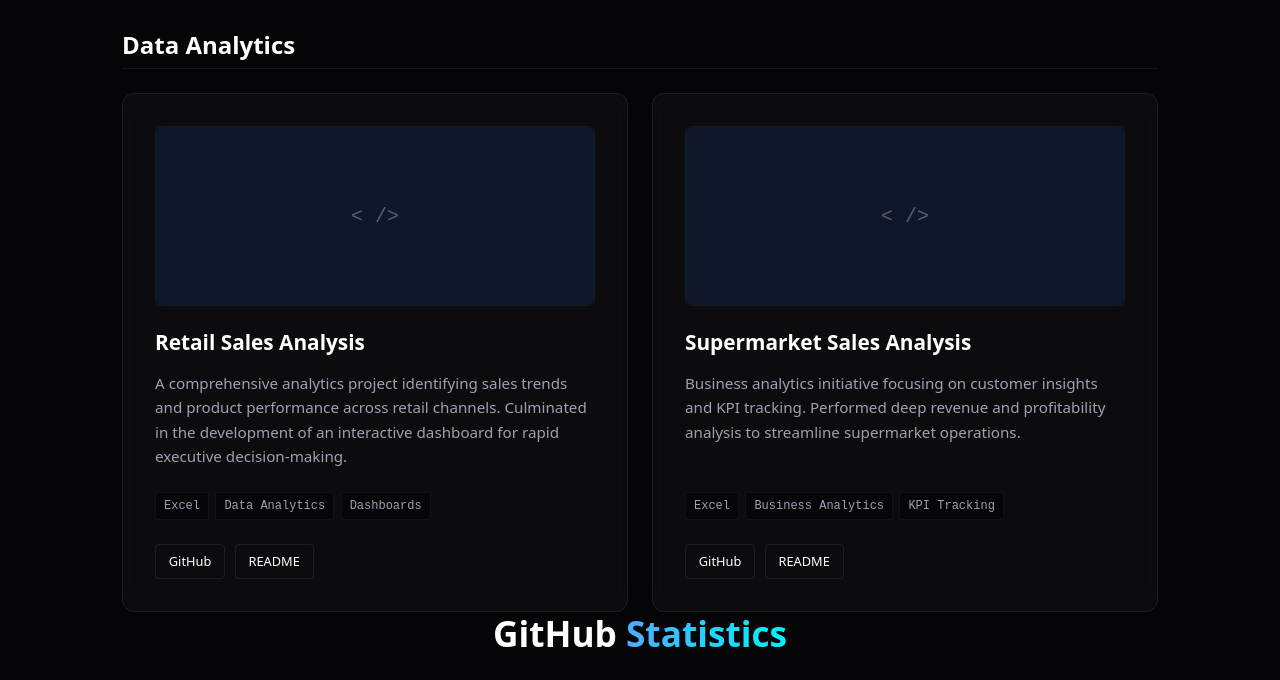
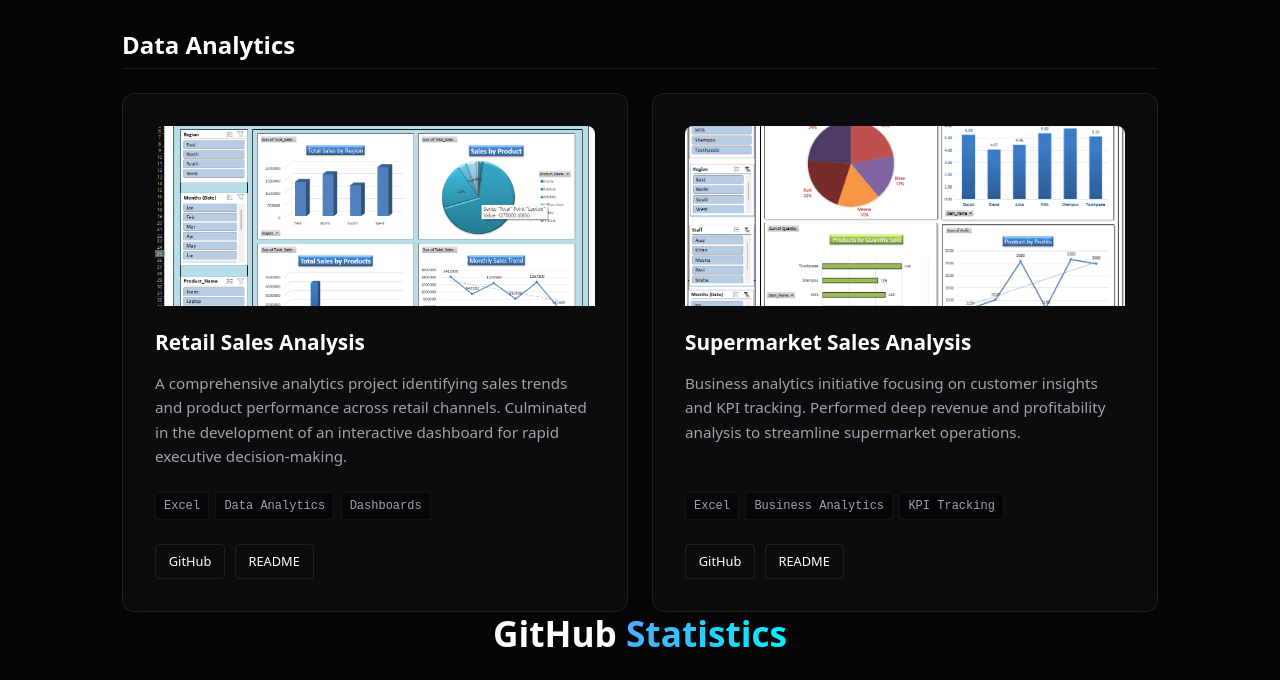
Before and after one commit to Ghanshyam6032/portfolio, a plain HTML site: page index.html in a window 1280 px wide. Shown: the part 3920-4600 px from the top of the page. Drawn offline with Linux system fonts and the light colour scheme; no server answers.

Commit message:
Update index.html

```diff
--- a/index.html
+++ b/index.html
@@ -743,6 +743,7 @@
         <div class="projects-grid">
 
             <div class="glass-panel project-card">
+                <img src="./sales_dashboard.png" alt="Movie Recommender System" class="project-thumb" style="border-radius: 8px 8px 0 0; border: none;">
                 <h3 class="project-title">Retail Sales Analysis</h3>
                 <p class="project-desc">A comprehensive analytics project identifying sales trends and product performance across retail channels. Culminated in the development of an interactive dashboard for rapid executive decision-making.</p>
                 <div class="project-tech">
@@ -757,6 +758,7 @@
             </div>
 
             <div class="glass-panel project-card">
+                <img src="./supermarket_dashboard.png" alt="Movie Recommender System" class="project-thumb" style="border-radius: 8px 8px 0 0; border: none;">
                 <h3 class="project-title">Supermarket Sales Analysis</h3>
                 <p class="project-desc">Business analytics initiative focusing on customer insights and KPI tracking. Performed deep revenue and profitability analysis to streamline supermarket operations.</p>
                 <div class="project-tech">
```
